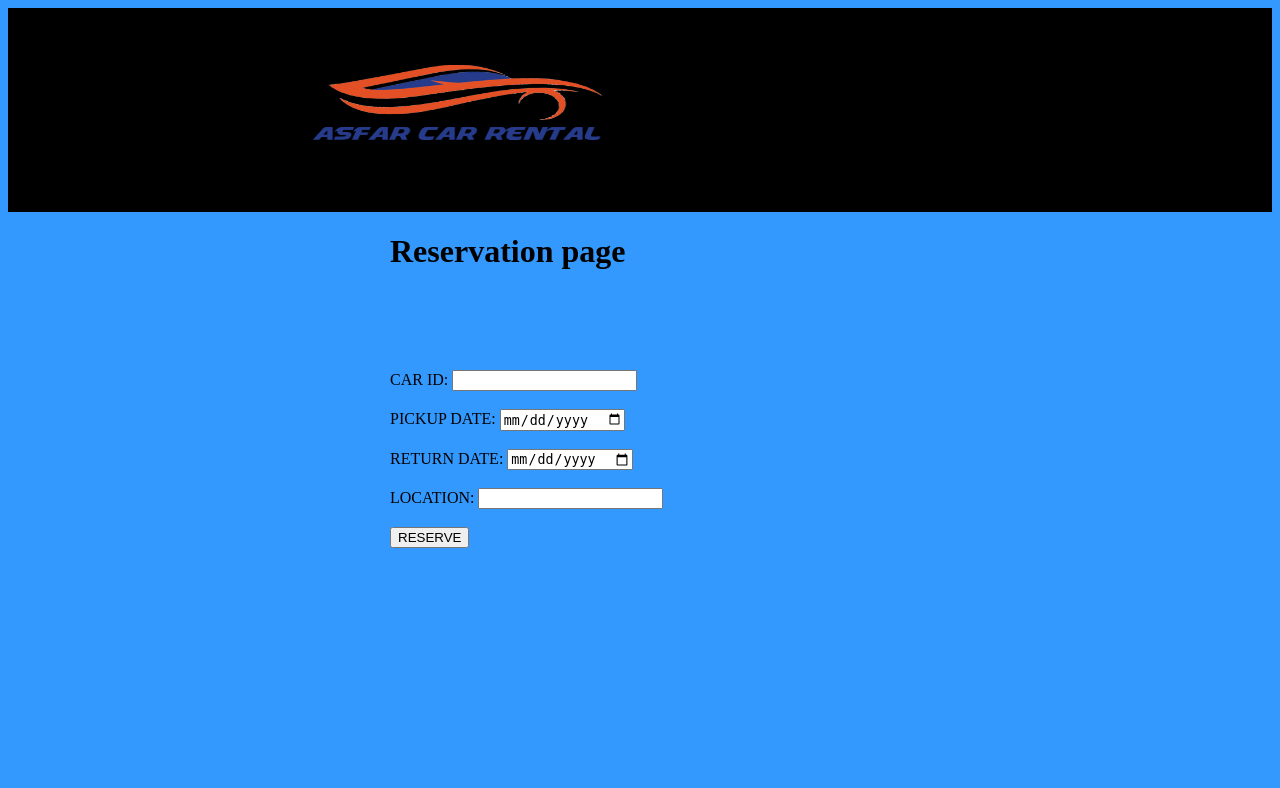
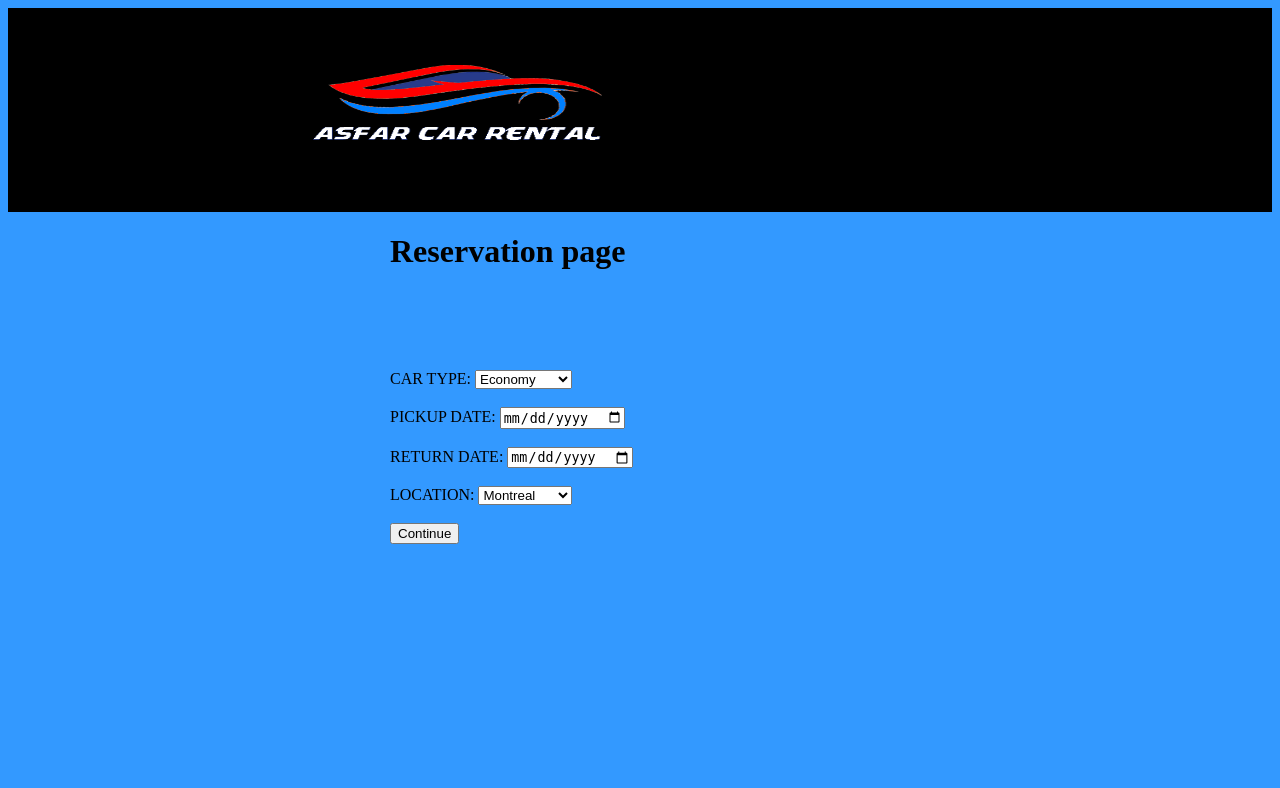
Before and after one commit to yaohengmo/CarRental, a PHP site: template templates/reservation.html.twig in a window 1280 px wide. Shown: the top 788 px of the page. Run offline with PHP 8.4, Linux system fonts and the light colour scheme; the template is opened without the code that fills it, so the values that code supplies are empty; some libraries are stand-ins or nearby versions.

Commit message:
templates and pics

```diff
--- a/templates/master.html.twig
+++ b/templates/master.html.twig
@@ -8,7 +8,7 @@
     </head>
     <nav id="nav">
 
-        <img class="img-logo" src="pics/asfarlogo.png" width="300" height="200" alt="">
+        <img class="img-logo" src="/pics/logo2.png" width="300" height="200" alt="">
     </nav>
     <body>
         <div id="centerContent">
--- a/templates/reservation.html.twig
+++ b/templates/reservation.html.twig
@@ -18,13 +18,31 @@
 {% endif %}
 
 <form method="post">
-    CAR ID: <input type="text" name="carID" value="{{v.carID}}"><br><br>
+    <!--CAR TYPE: <input type="text" name="carID" value="{{v.carID}}"><br><br>-->
+    CAR TYPE:
+    <select>
+        <option value="economy">Economy</option>
+        <option value="intermediate">Intermediate</option>
+        <option value="fullsize">Full size</option>
+        <option value="suv">SUV</option>
+        <option value="largesuv">Large SUV</option>
+        <option value="minivan">Minivan</option>
+    </select><br><br>
     PICKUP DATE: <input type="date" name="pickupDate" value="{{v.pickupDate}}">
     <span id="result"></span><br><br>
     RETURN DATE: <input type="date" name="returnDate" value="{{v.returnDate}}"><br><br>
 
-    LOCATION: <input type="text" name="location" value="{{v.location}}"><br><br>
-    <input type="submit" value="RESERVE">
+    LOCATION:
+    <select>
+        <option value="montreal">Montreal</option>
+        <option value="toronto">Toronto</option>
+        <option value="calgary">Calgary</option>
+        <option value="vancouver">Vancouver</option>
+        <option value="novascotia">Nova Scotia</option>
+        <option value="minivan">Minivan</option>
+    </select><br><br>
+
+    <input type="submit" value="Continue">
 </form>
 
 {% endblock %}
--- a/templates/reservation_success.html.twig
+++ b/templates/reservation_success.html.twig
@@ -4,5 +4,6 @@
 
 {% block content %}
     <h1>Reservation successful</h1>
-    <a href="/logout">Click to logout</a>
+    <a href="/booking.html">Click to continue</a>
+
 {% endblock %}
```
Also changed, not shown: templates/booking.html.twig (added, +11 -0 lines), pics/logo.png (added), pics/logo2.png (added).
